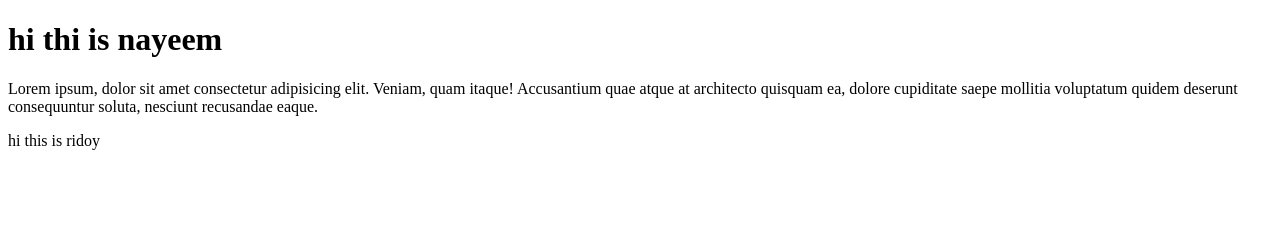
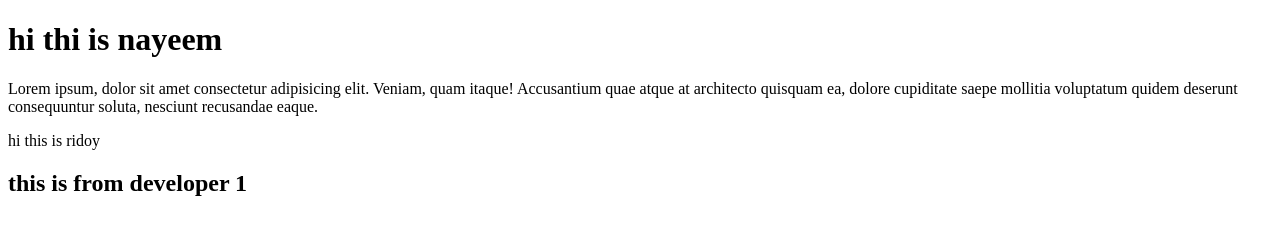
Before and after one commit to nhn1998/test-kortesi, a plain HTML site: page index.html in a window 1280 px wide. Drawn offline with Linux system fonts and the light colour scheme.

Commit message:
ami amr basha theke code kortesi

```diff
--- a/index.html
+++ b/index.html
@@ -9,5 +9,8 @@
     <h1>hi thi is nayeem</h1>
     <p>Lorem ipsum, dolor sit amet consectetur adipisicing elit. Veniam, quam itaque! Accusantium quae atque at architecto quisquam ea, dolore cupiditate saepe mollitia voluptatum quidem deserunt consequuntur soluta, nesciunt recusandae eaque.</p>
     <p>hi this is ridoy</p>
+    <section>
+        <h1>this is from developer 1</h1>
+    </section>
 </body>
 </html>
```
